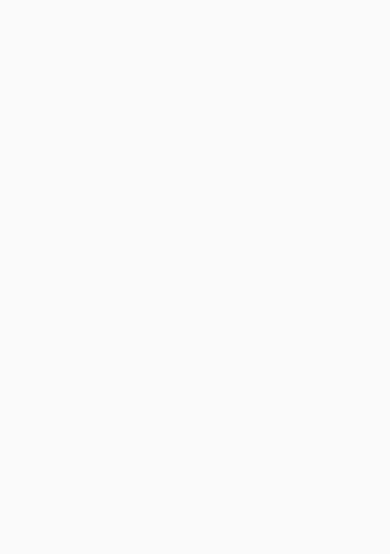
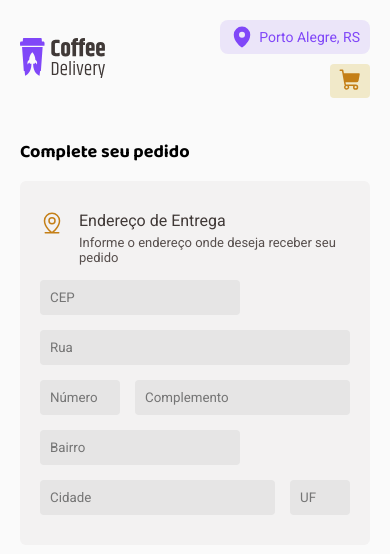
Before and after one commit to rodrigo-noschang/coffee-delivery, a React (Vite) app: page /order in a window 390 px wide. Before the commit this address had no page. Shown: the top 554 px of the page. Built offline with nearby package versions, Linux system fonts and the light colour scheme; the HTML template or start-up script is replaced by a standard one.

Commit message:
Created the users address page in the order page, mobile and desktop. Still have to figure out how to provide the form informations and how to communicate it to multiple components

```diff
--- a/package.json
+++ b/package.json
@@ -5,6 +5,7 @@
   "type": "module",
   "scripts": {
     "dev": "vite",
+    "host": "vite --host",
     "build": "tsc && vite build",
     "lint": "eslint src --ext ts,tsx --report-unused-disable-directives --max-warnings 0",
     "preview": "vite preview"
--- /dev/null
+++ b/src/components/AddressForm/index.tsx
@@ -0,0 +1,74 @@
+import { MapPinLine } from '@phosphor-icons/react';
+
+import {
+    AddressCity,
+    AddressComplement,
+    AddressFormContainer,
+    AddressStreet,
+    Form,
+    FormContainer,
+    FormHeader
+} from "./styles";
+
+export function AddressForm() {
+    return (
+        <AddressFormContainer>
+            <h2>
+                Complete seu pedido
+            </h2>
+
+            <FormContainer>
+                <FormHeader>
+                    <div>
+                        <MapPinLine size={24} />
+                    </div>
+                    <div>
+                        <div className='form-header-title'>
+                            Endereço de Entrega
+                        </div>
+                        <div className='form-header-text'>
+                            Informe o endereço onde deseja receber seu pedido
+                        </div>
+                    </div>
+                </FormHeader>
+
+                <Form>
+                    <AddressStreet>
+                        <input
+                            placeholder='CEP'
+                        />
+                        <input
+                            placeholder='Rua'
+                        />
+                    </AddressStreet>
+
+                    <AddressComplement>
+                        <input
+                            placeholder='Número'
+                        />
+
+                        <input
+                            placeholder='Complemento'
+                        />
+                    </AddressComplement>
+
+                    <AddressCity>
+                        <input
+                            placeholder='Bairro'
+                        />
+
+                        <div>
+                            <input
+                                placeholder='Cidade'
+                            />
+
+                            <input
+                                placeholder='UF'
+                            />
+                        </div>
+                    </AddressCity>
+                </Form>
+            </FormContainer>
+        </AddressFormContainer>
+    )
+}
--- /dev/null
+++ b/src/components/AddressForm/styles.ts
@@ -0,0 +1,106 @@
+import styled from "styled-components";
+
+export const AddressFormContainer = styled.div`
+    max-width: 640px;
+
+    h2 {
+        font-size: 1.8rem;
+    }
+`;
+
+export const FormContainer = styled.div`
+    background-color: ${props => props.theme["grey-200"]};
+    border-radius: 6px;
+
+    padding: 30px 20px;
+    margin-top: 15px;
+`;
+
+export const FormHeader = styled.div`
+    display: flex;
+    gap: 15px;
+
+    svg {
+        color: ${props => props.theme["yellow-700"]};
+    }
+
+    .form-header-title {
+        font-size: 1.6rem;
+        color: ${props => props.theme["black-400"]};
+    }
+
+    .form-header-text {
+        font-size: 1.3rem;
+        color: ${props => props.theme["black-300"]};
+
+        margin-top: 5px;
+    }
+`;
+
+export const Form = styled.form`
+    input {
+        width: 170px;
+        background-color: ${props => props.theme["grey-400"]};
+
+        border: none;
+        border-radius: 4px;
+
+        padding: 10px;
+        margin-top: 15px;
+
+    }
+`;
+
+export const AddressStreet = styled.div`
+    & input:first-of-type {
+        width: 100%;
+        max-width: 200px;
+    }
+
+    input + input {
+        width: 100%;
+    }
+`;
+
+export const AddressComplement = styled.div`
+    display: flex;
+    gap: 15px;
+
+    & input:first-of-type {
+        width: 80px;
+    }
+
+    input + input {
+        width: calc(100% - 80px);
+    }
+`;
+
+export const AddressCity = styled.div`
+    display: flex;
+    flex-wrap: wrap;
+    justify-content: space-between;
+    column-gap: 15px;
+
+    & input:first-of-type {
+        width: 100%;
+        max-width: 200px;
+    }
+
+    div {
+        display: flex;
+        justify-content: space-between;
+        column-gap: 15px;
+        flex: 1;
+
+        min-width: 240px;
+    }
+
+    & div input[placeholder='Cidade'] {
+        flex: 1;
+        max-width: 275px;
+    }
+
+    & div input:last-of-type {
+        width: 60px;
+    }
+`;
--- a/src/components/Header/index.tsx
+++ b/src/components/Header/index.tsx
@@ -1,4 +1,5 @@
 import { MapPin, ShoppingCart } from '@phosphor-icons/react';
+import { Link } from 'react-router-dom';
 
 import Logo from '../../assets/coffee-delivery-logo.svg';
 
@@ -16,7 +17,9 @@ export function Header() {
         <ContentWidthLimiter>
             <HeaderContainer>
                 <div>
-                    <img src={Logo} alt='' />
+                    <Link to={'/'}>
+                        <img src={Logo} alt='' />
+                    </Link>
                 </div>
 
                 <IconsContainer>
@@ -26,7 +29,9 @@ export function Header() {
                     </LocationInfoContainer>
 
                     <ShoppingCartContainer>
-                        <ShoppingCart size={24} weight='fill' />
+                        <Link to='/order'>
+                            <ShoppingCart size={24} weight='fill' />
+                        </Link>
                     </ShoppingCartContainer>
                 </IconsContainer>
 
--- a/src/pages/Cart/index.tsx
+++ /dev/null
@@ -1,7 +0,0 @@
-export function Cart() {
-    return (
-        <div>
-            Cart
-        </div>
-    )
-}
--- /dev/null
+++ b/src/pages/Order/index.tsx
@@ -0,0 +1,16 @@
+import { AddressForm } from "../../components/AddressForm";
+import { ContentWidthLimiter } from "../../components/ContentWidthLimiter";
+
+import { OrderContainer } from "./styles";
+
+export function Order() {
+    return (
+        <ContentWidthLimiter>
+            <OrderContainer>
+                <div>
+                    <AddressForm />
+                </div>
+            </OrderContainer>
+        </ContentWidthLimiter>
+    )
+}
--- /dev/null
+++ b/src/pages/Order/styles.ts
@@ -0,0 +1,10 @@
+import styled from "styled-components";
+
+export const OrderContainer = styled.div`
+    padding: 0 20px;
+    margin-top: 20px;
+
+    @media only screen and (min-width: 720px){
+        padding: 20px 80px;
+    }
+`;
--- a/src/pages/index.routes.tsx
+++ b/src/pages/index.routes.tsx
@@ -1,7 +1,7 @@
 import { Routes, Route } from 'react-router-dom';
 
 import { Home } from './Home';
-import { Cart } from './Cart';
+import { Order } from './Order';
 
 import { DefaultLayout } from '../layouts/DefaultLayout';
 
@@ -10,7 +10,7 @@ export function Router() {
         <Routes>
             <Route element={<DefaultLayout />}>
                 <Route path='/' element={<Home />} />
-                <Route path='/cart' element={<Cart />} />
+                <Route path='/order' element={<Order />} />
             </Route>
         </Routes>
     )
--- a/src/styles/global.ts
+++ b/src/styles/global.ts
@@ -23,4 +23,9 @@ export const GlobalStyle = createGlobalStyle`
     li {
         list-style-type: none;
     }
+
+    a {
+        color: inherit;
+        text-decoration: none;
+    }
 `;
```
